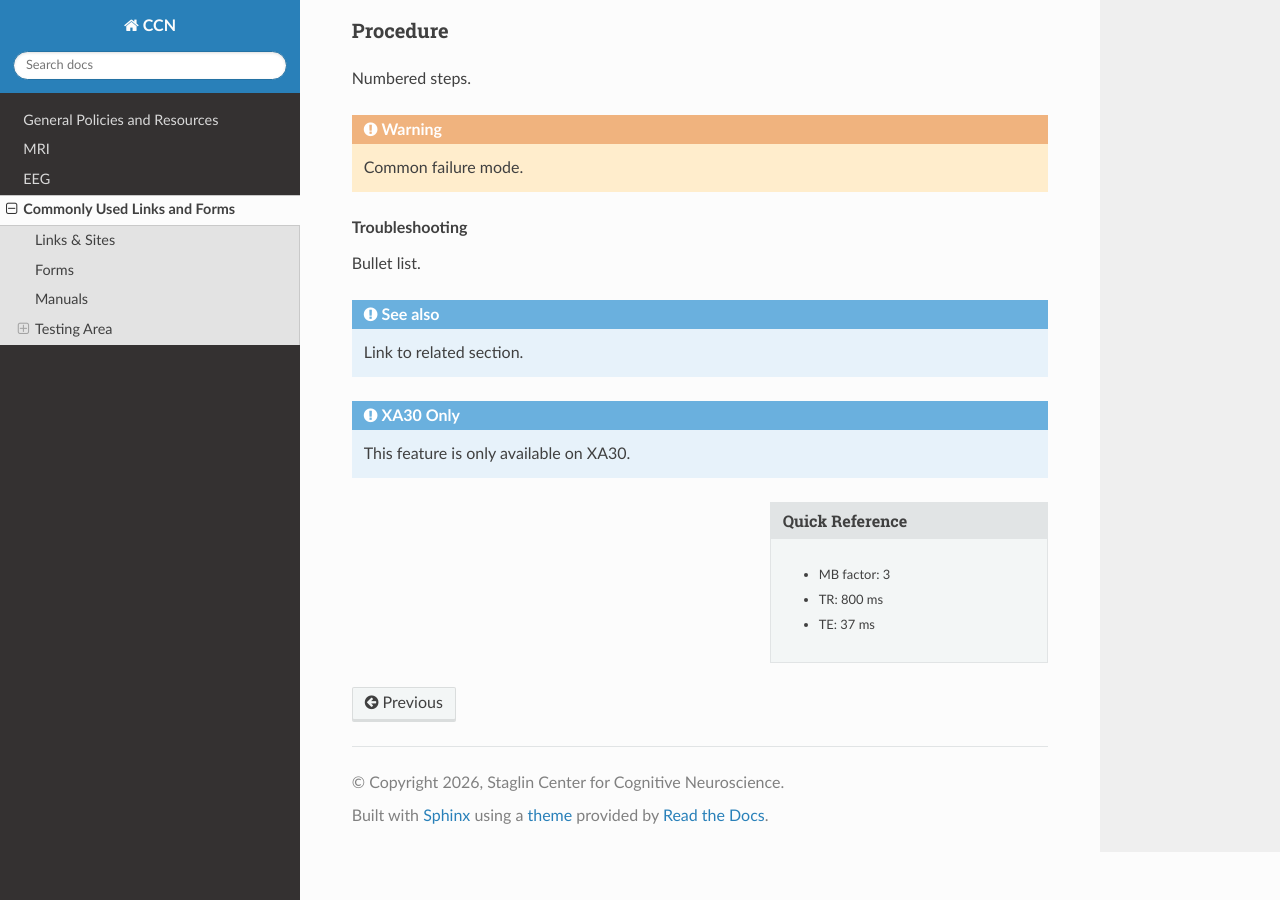
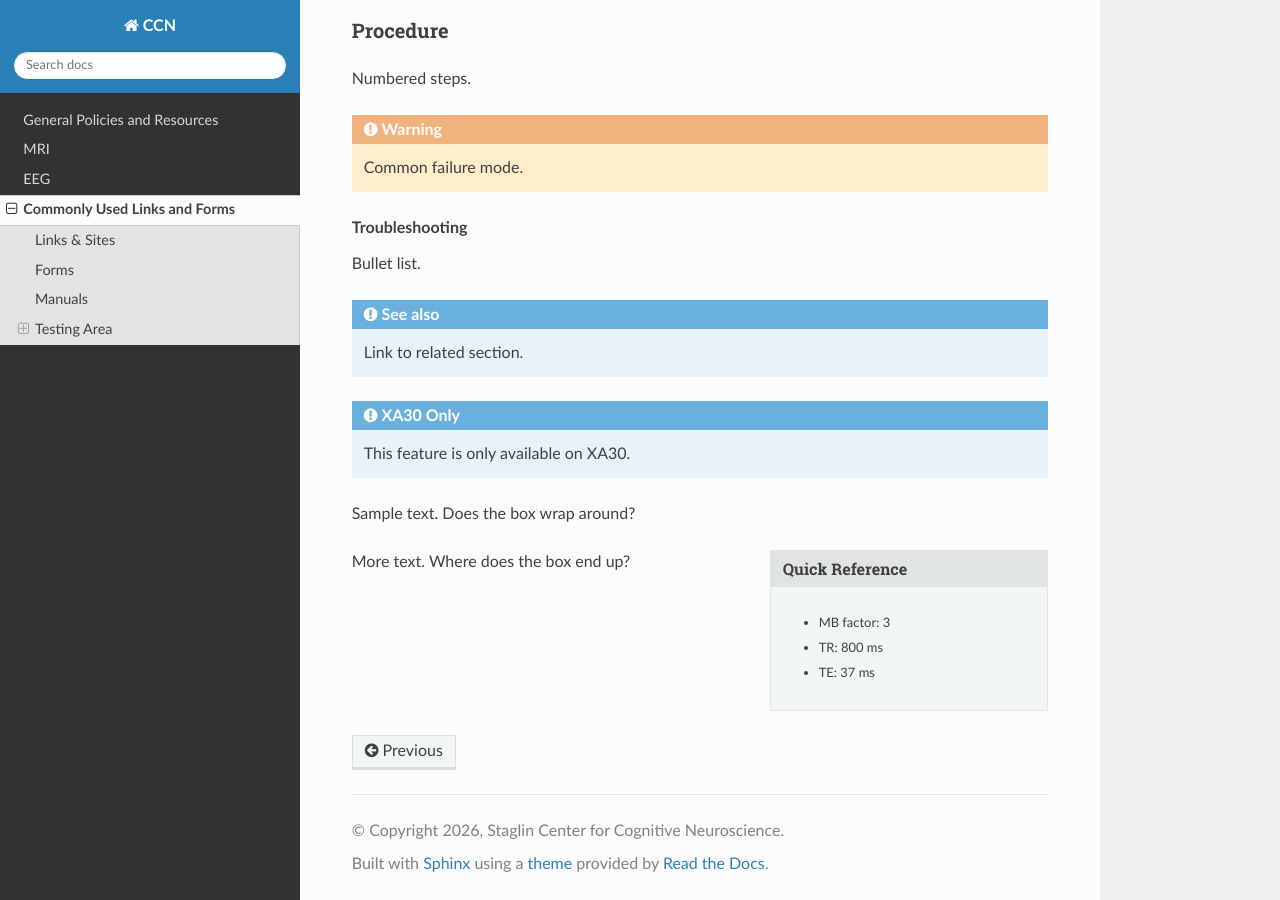
Before and after one commit to CCN-Support/CCN_Wiki, a Sphinx documentation site: the page built from docs/source/links-and-forms.rst, in a window 1280 px wide and 900 px high, scrolled down 1622 px. Built offline with Sphinx 7.4.7 and the Read the Docs theme 3.1.0, drawn with Linux system fonts in a browser that asks for light colours.

Commit message:
Update links-and-forms.rst

```diff
--- a/docs/source/links-and-forms.rst
+++ b/docs/source/links-and-forms.rst
@@ -73,8 +73,12 @@ Bullet list.
 
    This feature is only available on XA30.
 
+Sample text. Does the box wrap around?
+
 .. sidebar:: Quick Reference
 
    * MB factor: 3
    * TR: 800 ms
    * TE: 37 ms
+
+More text. Where does the box end up?
```
